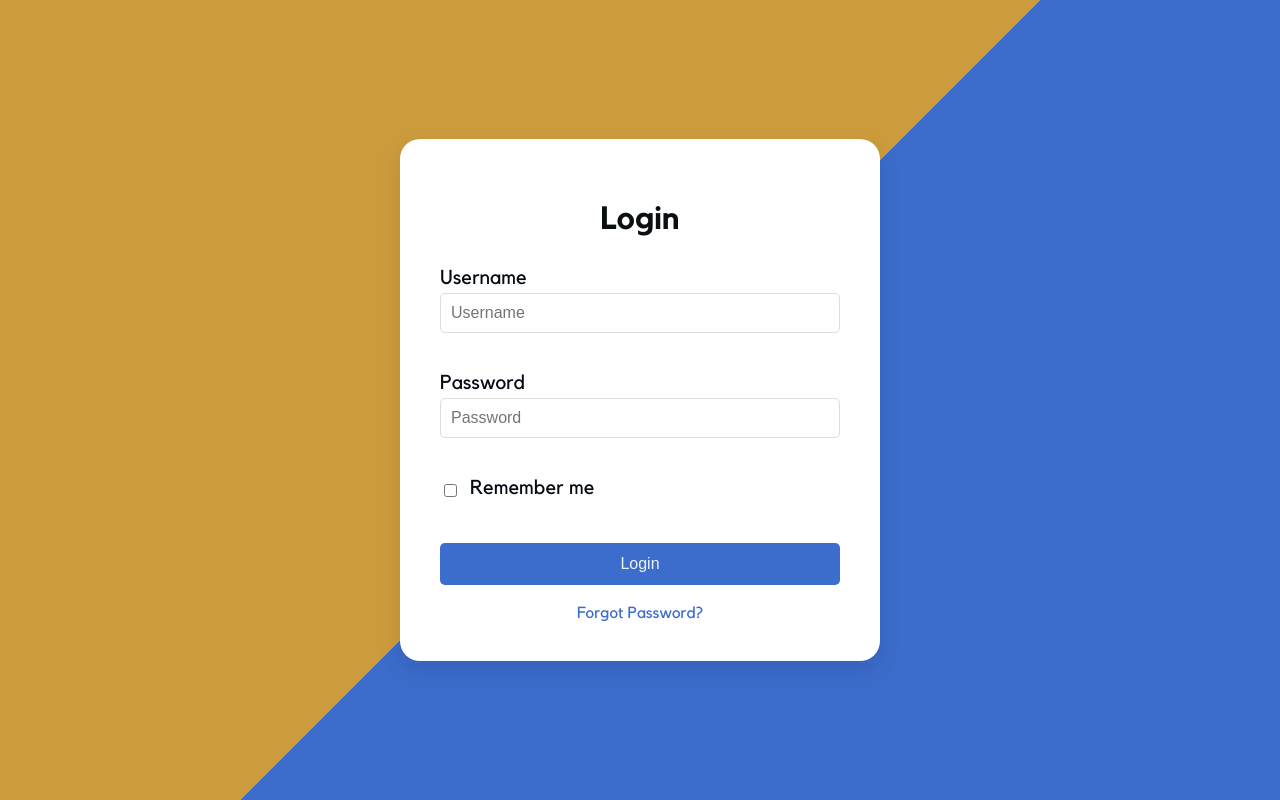
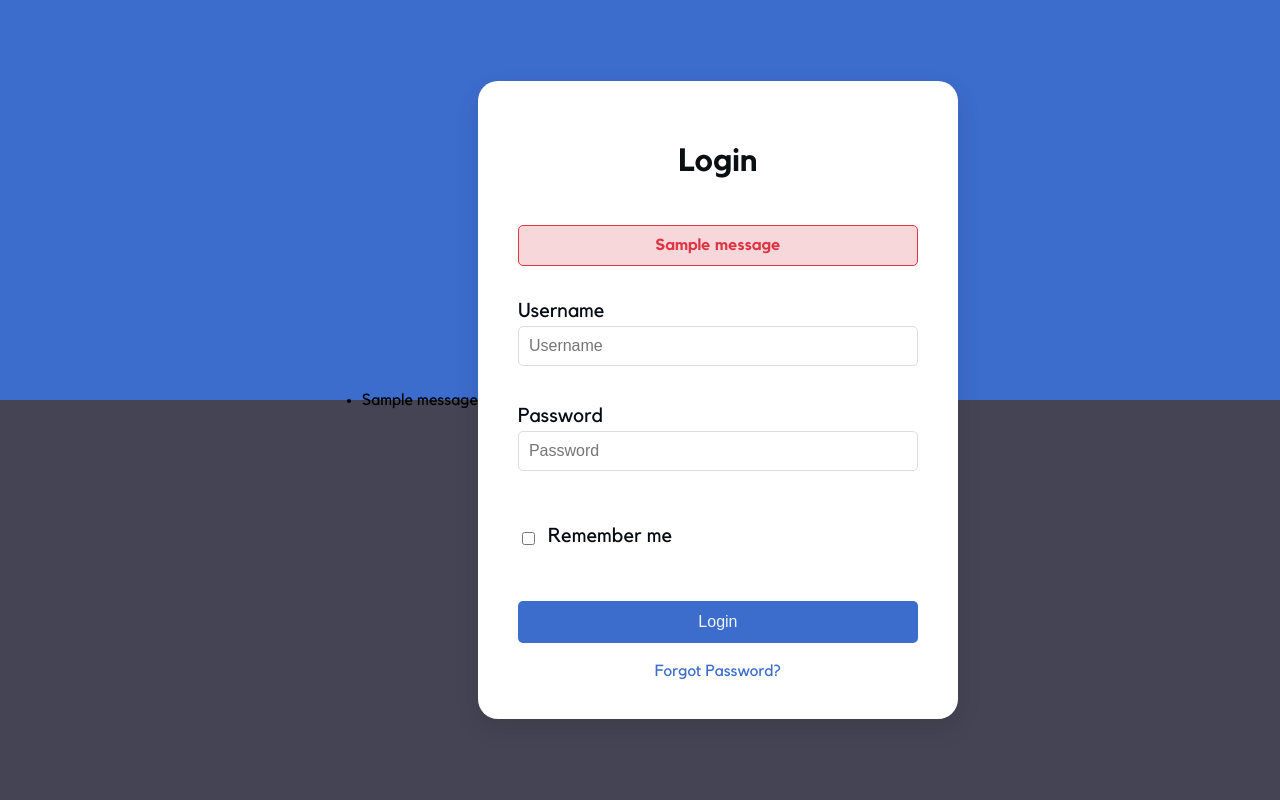
Before and after one commit to CodeConfluence/Django-OpenAI-Chatbot, a Django app: template my_chatbot/my_chatbot_App/templates/accounts/login.html in a window 1280 px wide. Run offline with Django 3.2, Linux system fonts and the light colour scheme; the template is opened without the code that fills it, so the values that code supplies are empty; tables that the repository leaves empty hold one stand-in row (values such as "Sample post"); one stand-in notice (Sample message) is shown.

Commit message:
Fixed the registration and login pages, still need to work on error messages, remember me button, and forget password

```diff
--- a/my_chatbot/my_chatbot/settings.py
+++ b/my_chatbot/my_chatbot/settings.py
@@ -118,12 +118,12 @@
 # Static files (CSS, JavaScript, Images)
 # https://docs.djangoproject.com/en/5.0/howto/static-files/
 
-STATIC_URL = 'static/'
+STATIC_URL = '/static/'
 
 STATICFILESDIRS = (
     os.path.join(BASE_DIR, 'static')
 )
-
+STATIC_ROOT = os.path.join(BASE_DIR, 'staticfiles')
 # Redirect to home page after login
 LOGIN_REDIRECT_URL = 'home'
 LOGOUT_REDIRECT_URL = 'login'
--- a/my_chatbot/my_chatbot/urls.py
+++ b/my_chatbot/my_chatbot/urls.py
@@ -25,4 +25,8 @@
     path('accounts/login/', views.CustomLoginView.as_view(), name='login'),
     path('accounts/logout/', views.CustomLogoutView.as_view(), name='logout'),
     path('accounts/register/', views.register_view, name='register'),
+    path('password_reset/', views.CustomPasswordResetView.as_view(), name='password_reset'),
+    path('password_reset/done/', auth_views.PasswordResetDoneView.as_view(), name='password_reset_done'),
+    path('reset/<uidb64>/<token>/', auth_views.PasswordResetConfirmView.as_view(), name='password_reset_confirm'),
+    path('reset/done/', auth_views.PasswordResetCompleteView.as_view(), name='password_reset_complete'),
 ]
--- a/my_chatbot/my_chatbot_App/static/styles/styles.css
+++ b/my_chatbot/my_chatbot_App/static/styles/styles.css
@@ -254,7 +254,7 @@
 
 /* Login page specific styles */
 body.login-page {
-  background: linear-gradient(-45deg, var(--primary-blue-0) 50%, #cc9c3c 50%);
+  background: linear-gradient(180deg, var(--primary-blue-0) 50%, #444454 50%);
 }
 
 body.login-page::before {
@@ -359,3 +359,32 @@
 .btn-delete:hover {
   background-color: #c82333;
 }
+
+.error-message {
+  color: #dc3545;
+  text-align: center;
+  font-weight: bold;
+  margin: 15px 0;
+  padding: 10px;
+  border: 1px solid #dc3545;
+  border-radius: 5px;
+  background-color: #f8d7da;
+}
+
+.form-box {
+  display: flex;
+  flex-direction: column;
+  gap: 20px;
+}
+
+.form-box .input-group:last-of-type {
+  margin-bottom: 15px;
+}
+
+.form-box .btn {
+  margin-top: 15px;
+}
+
+.login-page .form-box .checkbox {
+  margin-top: 15px;
+}
--- a/my_chatbot/my_chatbot_App/templates/accounts/login.html
+++ b/my_chatbot/my_chatbot_App/templates/accounts/login.html
@@ -1,3 +1,4 @@
+{% extends 'base.html' %}
 <!DOCTYPE html>
 <html lang="en">
 <head>
@@ -9,10 +10,24 @@
     <link rel="stylesheet" href="{% static 'styles/styles.css' %}">
 </head>
 <body class="login-page">
+    {% block title %}Login{% endblock %}
+
+    {% block body_class %}login-page{% endblock %}
+
+    {% block content %}
     <div class="container">
         <h1>Login</h1>
         <form method="POST" action="{% url 'login' %}" class="form-box">
             {% csrf_token %}
+
+            {% if messages %}
+            <div class="error-message">
+                {% for message in messages %}
+                    {{ message }}
+                {% endfor %}
+            </div>
+            {% endif %}
+
             <div class="input-group">
                 <label for="username">Username</label>
                 <input type="text" id="username" name="username" required placeholder="Username">
@@ -22,9 +37,7 @@
                 <label for="password">Password</label>
                 <input type="password" id="password" name="password" required placeholder="Password">
             </div>
-            {% if error %}
-            <p class="error">{{ error }}</p>
-            {% endif %}
+
             <div class="input-group checkbox">
                 <input type="checkbox" id="remember" name="remember">
                 <label for="remember">Remember me</label>
@@ -32,7 +45,8 @@
 
             <button type="submit" class="btn">Login</button>
         </form>
-        <a href="/password-reset/" class="link">Forgot Password?</a>
+        <a href="{% url 'password_reset' %}" class="link">Forgot Password?</a>
     </div>
+    {% endblock %}
 </body>
 </html>
--- /dev/null
+++ b/my_chatbot/my_chatbot_App/templates/base.html
@@ -0,0 +1,23 @@
+<!DOCTYPE html>
+<html lang="en">
+<head>
+    <meta charset="UTF-8">
+    <meta name="viewport" content="width=device-width, initial-scale=1.0">
+    <title>{% block title %}SocialBrain.ai{% endblock %}</title>
+    {% load static %}
+    <link rel="icon" href="{% static 'images/Icon.png' %}" type="image/png">
+    <link rel="stylesheet" href="{% static 'styles/styles.css' %}">
+</head>
+<body class="{% block body_class %}{% endblock %}">
+    {% if messages %}
+    <ul class="messages">
+        {% for message in messages %}
+        <li{% if message.tags %} class="{{ message.tags }}"{% endif %}>{{ message }}</li>
+        {% endfor %}
+    </ul>
+    {% endif %}
+
+    {% block content %}
+    {% endblock %}
+</body>
+</html>
```
Also changed, not shown: my_chatbot/my_chatbot_App/templates/accounts/registration/register.html (+15 -0 lines), my_chatbot/my_chatbot_App/views.py (+48 -22 lines).
